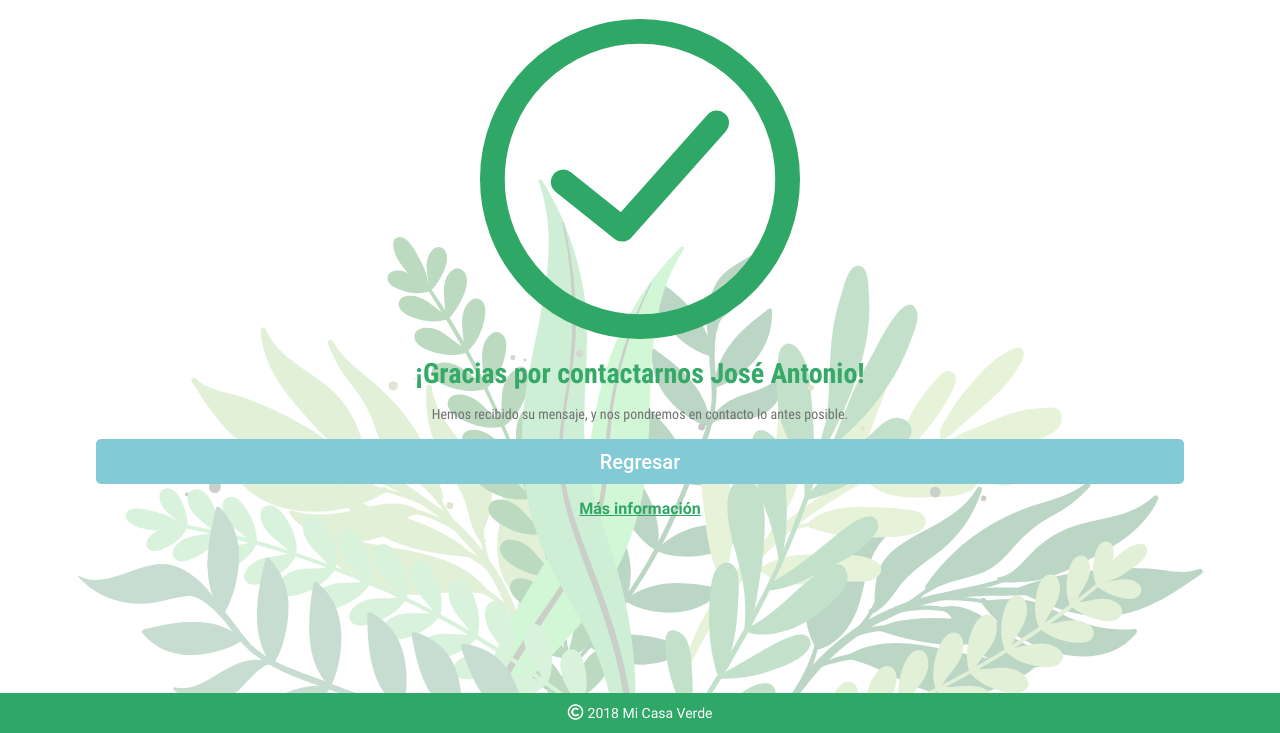
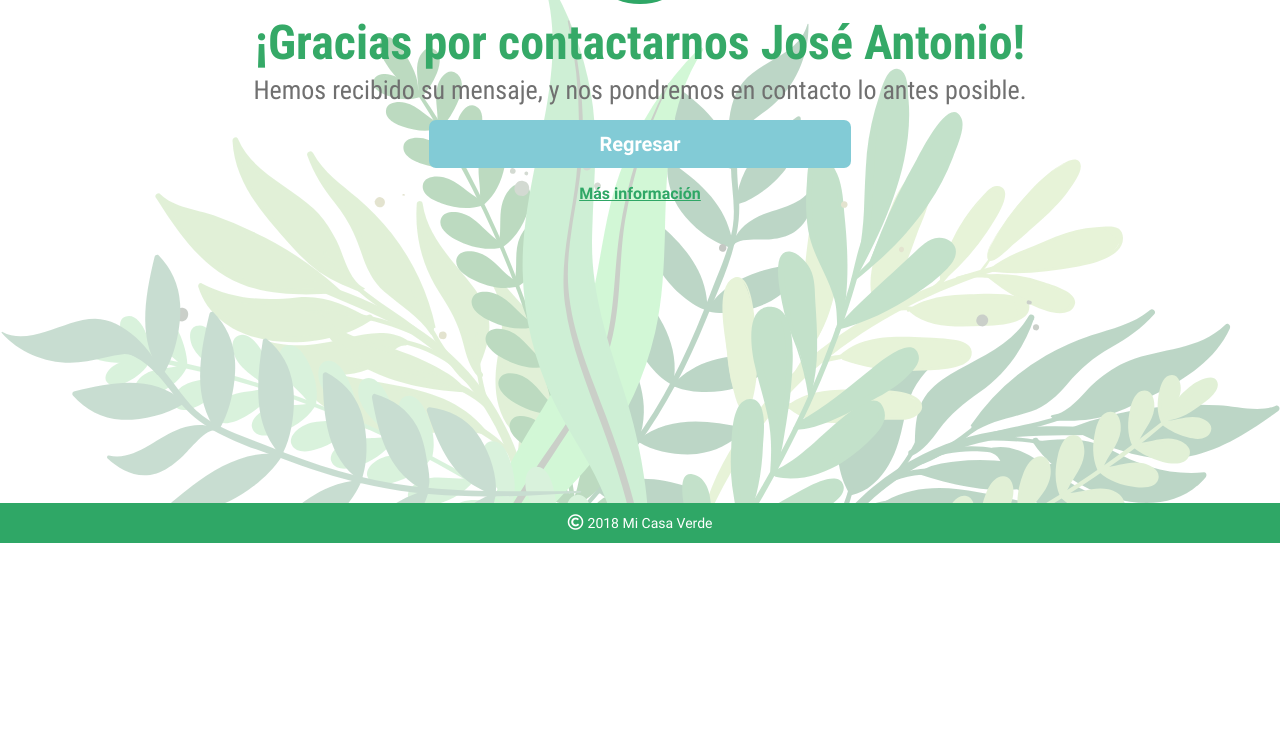
Before and after one commit to ArianSR29/miCasaVerde, a PHP site: page /gracias.php in a window 1280 px wide. Shown: the part 277-1010 px from the top of the page. After the commit the page ends 820 px from the top, so only its background shows below. Run offline with PHP 8.4, Linux system fonts and the light colour scheme.

Commit message:
Ajustes pagina agradecimiento y mailo

```diff
--- a/assets/clases/data-insert.php
+++ b/assets/clases/data-insert.php
@@ -6,7 +6,7 @@
 
 
 
-    $mysqli = new mysqli('localhost', 'root', 'root', 'micasaverde');
+    $mysqli = new mysqli('localhost', 'root', '', 'micasaverde');
 
     $sql = "INSERT INTO  tbcalcular (nombre, correo, telefono) VALUES ('$nombre', '$corrreo', '$telefono')";
 
--- a/assets/css/miCasaVerdeGracias.css
+++ b/assets/css/miCasaVerdeGracias.css
@@ -102,30 +102,10 @@
 
 /*------------------------------------------------R E S P O N S I V E------------------------------------------------*/
 
-@media only screen and ( min-width: 1920px) {}
-
-@media only screen and ( min-width: 1439px) {}
-
-@media only screen and ( min-width: 1201px) {}
-
-@media only screen and ( min-width: 1025px) {}
-
-/* ----------------------------------------CAMBIO------------------------------ */
-
-@media only screen and ( min-width: 801px) {}
-
-/* ----------------------------------------CAMBIO DEL TAMAÑO DE FUENTES------------------------------ */
-
-@media only screen and ( min-width: 680px) {}
-
-@media only screen and ( min-width: 479px) {}
-
-@media only screen and ( min-width: 380px) {}
-
 @media only screen and ( min-width: 320px) {
   .c-top {
     width: 100%;
-    background-image: url('../img/menu-responsive.png');
+    background-image: url('../img/one-drive/menu.png');
     background-position: center;
     background-size: cover;
     align-items: center;
@@ -133,33 +113,29 @@
     z-index: 100;
     text-align: center;
   }
-  .mdl-button {
-    text-transform: none !important;
+  .button-gracias {
     font-size: 20px !important;
     font-family: Roboto-Bold;
-    border-radius: 5px !important;
-    padding: 0px 30px !important;
-    height: 45px !important;
+    border-radius: 7px;
+    line-height: 50px;
+    background-color: #82CBD6;
+    color: #fff;
+    width: 100%;
+    text-decoration: none;
+    cursor: pointer;
+    padding: 12px 35%;
   }
-  .mdl-button--raised {
-    box-shadow: none !important;
-  }
-  .mdl-button.mdl-js-button.mdl-button--raised.mdl-js-ripple-effect.mdl-button--accent.info-btn {
-    background-color: #82CBD6 !important;
-    color: #fff !important;
-    width: 100%;
-  }
-  .mdl-button.mdl-js-button.mdl-button--raised.mdl-js-ripple-effect.mdl-button--accent.info-btn:hover {
-    background-color: #fff !important;
-    border: solid 3px #82CBD6 !important;
-    color: #82CBD6 !important;
+  .button-gracias:hover {
+    background-color: #fff;
+    border: solid 3px #82CBD6;
+    color: #82CBD6;
   }
   .mail-logo {
     width: 80%;
     margin: 0 auto;
   }
   .mail-logo img {
-  width: 50%;
+    width: 50%;
   }
   .c-info {
     width: 50%;
@@ -211,3 +187,100 @@
     line-height: 40px;
   }
 }
+
+@media only screen and ( min-width: 380px) {}
+
+@media only screen and ( min-width: 479px) {}
+
+@media only screen and ( min-width: 680px) {
+  .mail-logo img {
+    width: 35%;
+  }
+  .c-info {
+    padding-bottom: 330px;
+  }
+  .c-img {
+    width: 25%;
+    margin: 0 auto 20px;
+  }
+  .button-gracias {
+    padding: 12px 115px;
+  }
+}
+
+/* ----------------------------------------CAMBIO DEL TAMAÑO DE FUENTES------------------------------ */
+
+@media only screen and ( min-width: 801px) {
+  .mail-logo img {
+    width: 30%;
+  }
+  .c-info {
+    padding-bottom: 300px;
+  }
+  .c-img {
+    width: 15%;
+    margin: 0 auto 20px;
+  }
+  .c-gracias-text1 span {
+    font-size: 48px;
+  }
+  .c-gracias-text2 span {
+    font-size: 26px;
+  }
+}
+
+/* ----------------------------------------CAMBIO------------------------------ */
+
+@media only screen and ( min-width: 1025px) {
+  .mail-logo img {
+    width: 25%;
+  }
+  .c-img {
+    width: 12%;
+  }
+  .c-main-gracias {
+    background-image: url('../img/one-drive/agradecimiento/plantas.svg');
+    background-size: 135% 100%;
+    background-position-y: 180px;
+  }
+}
+
+@media only screen and ( min-width: 1201px) {
+  .mail-logo img {
+    width: 20%;
+    margin-bottom: 10px;
+  }
+  .c-img {
+    width: 9%;
+  }
+  .c-main-gracias {
+    background-size: 100% 125%;
+    background-position-y: 90px;
+  }
+  .button-gracias {
+    padding: 12px 170px;
+  }
+}
+
+@media only screen and ( min-width: 1439px) {}
+
+@media only screen and ( min-width: 1920px) {
+  .mail-logo img {
+    width: 20%;
+    margin-bottom: 20px;
+  }
+  .c-img {
+    width: 10%;
+  }
+  .c-main-gracias {
+    background-size: 120% 145%;
+    background-position-y: 50px;
+    padding-top: 63px;
+  }
+  .button-gracias {
+    padding: 12px 170px;
+  }
+  .c-info {
+    padding-bottom: 600px;
+}
+}
--- a/assets/js/data-send.js
+++ b/assets/js/data-send.js
@@ -2,7 +2,8 @@
     $('#btn-calcular2').on("click", function () {
         var datos = $('#form-calcular2').serialize();
         $.ajax({
-            url: "assets/clases/data-insert.php",
+            //url: "assets/clases/data-insert.php",
+            url: "assets/libs/mail/mail.php",
             type: "POST",
             data: datos,
             beforeSend: function (data, url) {
@@ -13,7 +14,8 @@
                 if (data == 1) {
                     alert("Fallo el server");
                 } else {
-                    alert("Mandar confirmación correo");
+                  $('#form-calcular2 input').val('');
+                    alert("Tus datos han sido enviados correctamente");
                 }
             }
         });
--- a/gracias.php
+++ b/gracias.php
@@ -8,7 +8,6 @@
     <link rel="stylesheet" href="assets/css/miCasaVerdeGracias.css">
     <link rel="stylesheet" href="assets/libs/fontawesome/css/fontawesome.css">
     <link rel="stylesheet" href="assets/libs/fontawesome/css/fa-regular.css">
-    <link rel="stylesheet" href="assets/libs/mdl/material.css">
   </head>
   <body>
     <div class="c-top">
@@ -27,7 +26,7 @@
         <span>Hemos recibido su mensaje, y nos pondremos en contacto lo antes posible.</span>
       </div>
       <div class="c-button-gracias">
-        <button class="mdl-button mdl-js-button mdl-button--raised mdl-js-ripple-effect mdl-button--accent info-btn">Regresar</button>
+        <a class="button-gracias">Regresar</a>
       </div>
       <div class="c-info">
           <a class="info green66 robotoB" href="https://www.gasticom.mx/quienes_somos.html" >Más información</a>
@@ -37,6 +36,5 @@
             <i class="far fa-copyright white"></i>
             <span class="white fs14 robotoR">2018 Mi Casa Verde</span>
         </div>
-    <script src="assets/libs/mdl/material.js"></script>
   </body>
 </html>
```
Also changed, not shown: assets/css/miCasaVerde.css (+17 -9 lines), assets/js/insert.js (deleted, +0 -34 lines), assets/libs/mail/mail.php (+11 -10 lines).
